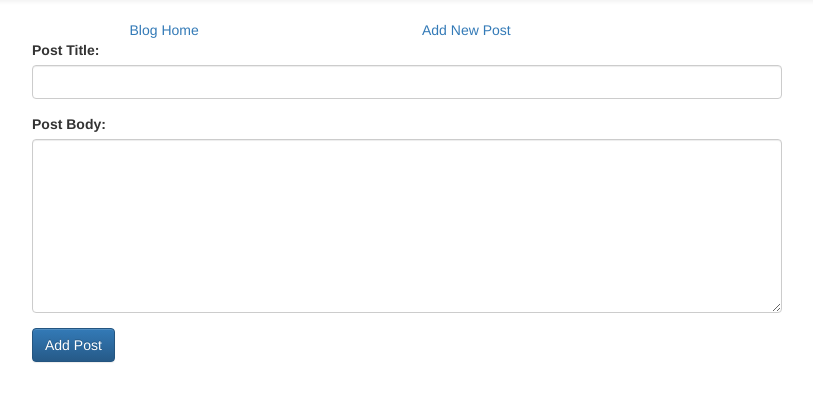
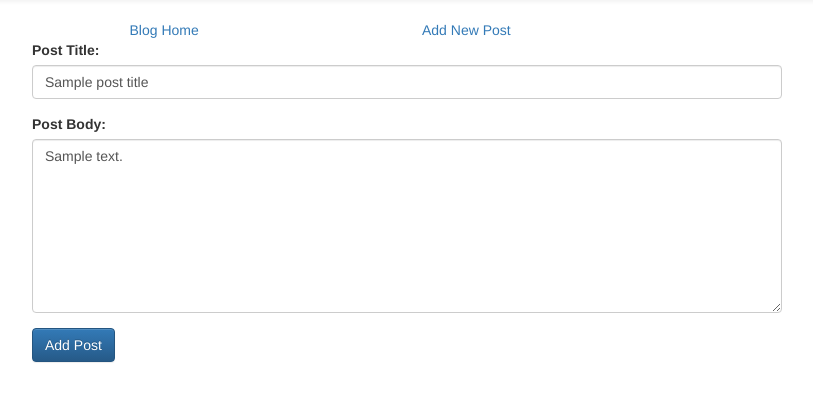
Before and after one commit to gilmourguru/build-a-blog, a Flask app: template templates/newpost.html in a window 1280 px wide. Shown: the part 52-454 px from the top of the page, without its empty margins (233-1046 px from the left). Run offline with Flask 2, Linux system fonts and the light colour scheme; the visitor is signed in with stand-in values (Sample User, id 1); tables that the repository leaves empty hold one stand-in row (values such as "Sample post"); the template is opened without the code that fills it: most values are stand-ins (such as "Sample title", 1, 10 or a date in 2020); some libraries are stand-ins or nearby versions.

Commit message:
changed flash to danger for empty post fields, retained typed form fields for re-rendering, cleaned up some un-neccesary code for / posts.html template

```diff
--- a/main.py
+++ b/main.py
@@ -96,7 +96,7 @@ def index():
 
      owner = User.query.filter_by(email=session['email']).first()
     #  posts = Blog.query.filter_by(owner=owner).all()
-     posts = Blog.query.filter_by(owner=owner).order_by(desc('pub_date')).all()
+     posts = Blog.query.filter_by(owner=owner).order_by('pub_date DESC').all()
      return render_template('posts.html', title="Build-a-Blog!", posts=posts, owner=owner)
 
 @app.route('/newpost', methods=['POST', 'GET'])
@@ -109,11 +109,11 @@ def newpost():
         post_body = request.form['body']
         pub_date = datetime.utcnow()
         if not not_empty(post_title):
-            flash('Please enter a title')
-            return redirect('/newpost')
+            flash('Please enter a title', 'danger')
+            return render_template('newpost.html', title="Posts!", post_body=post_body)
         if not not_empty(post_body):
-            flash('Please enter some text in the body')
-            return redirect('/newpost')
+            flash('Please enter some text in the body', 'danger')
+            return render_template('newpost.html', title="Posts!", post_title=post_title)
         new_post = Blog(post_title, post_body, owner, pub_date)
         db.session.add(new_post)
         db.session.commit()
@@ -122,9 +122,8 @@ def newpost():
         return redirect(url)
 
 
-    posts = Blog.query.filter_by(owner=owner).all()
-    return render_template('newpost.html', title="Posts!",
-                           posts=posts)
+
+    return render_template('newpost.html', title="Posts!")
 def not_empty(string):
     if string == '':
         return False
--- a/templates/newpost.html
+++ b/templates/newpost.html
@@ -5,13 +5,13 @@
     <form action="/newpost" method='post'>
         <div class="form-group">
             <label for="title">Post Title:</label>
-            <input class="form-control" type="text" name='title' />
+            <input class="form-control" type="text" name='title' value="{{post_title}}" />
 
         </div>
 
         <div class="form-group">
             <label for="body">Post Body:</label>
-            <textarea class="form-control" rows="8" cols="50" maxlength="1000" name='body'></textarea>
+            <textarea class="form-control" rows="8" cols="50" maxlength="1000" name='body'>{{post_body}}</textarea>
         </div>
         <input type="submit" value='Add Post' class="btn btn-primary" />
     </form>
```
